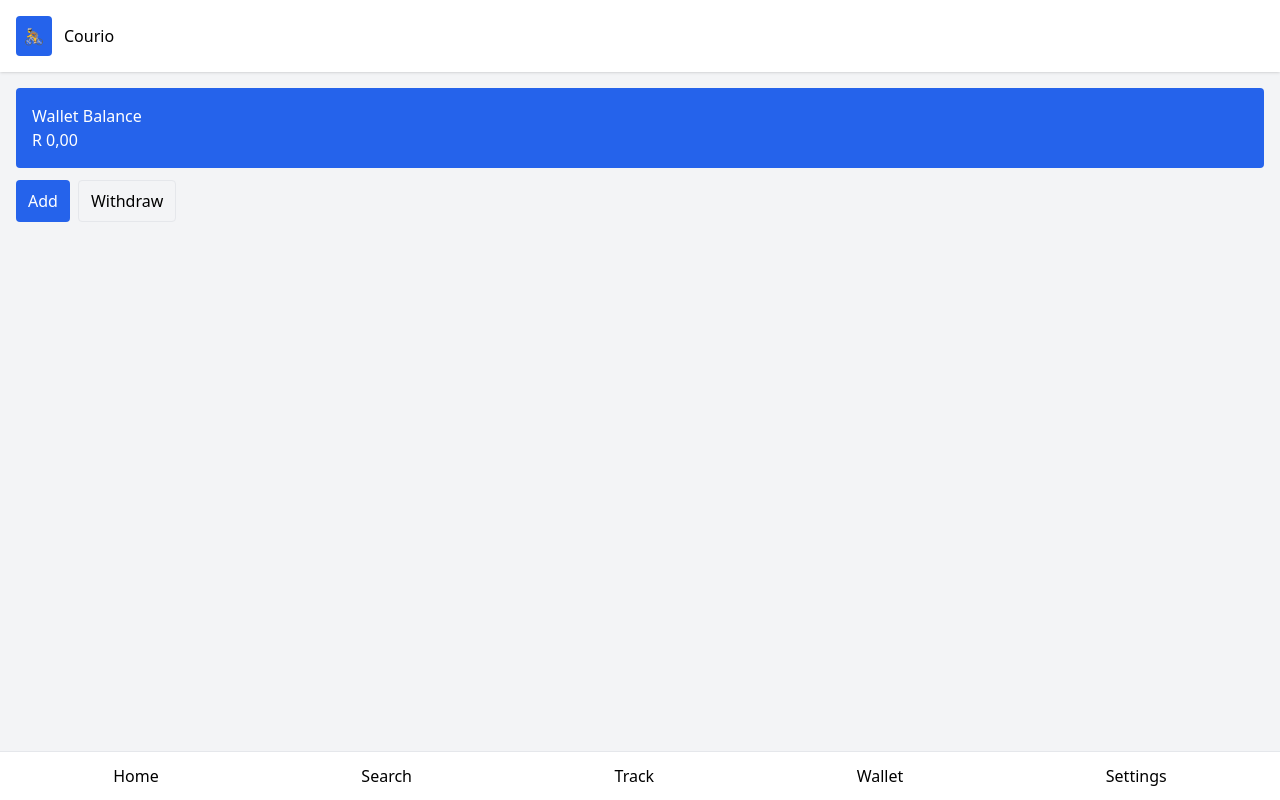
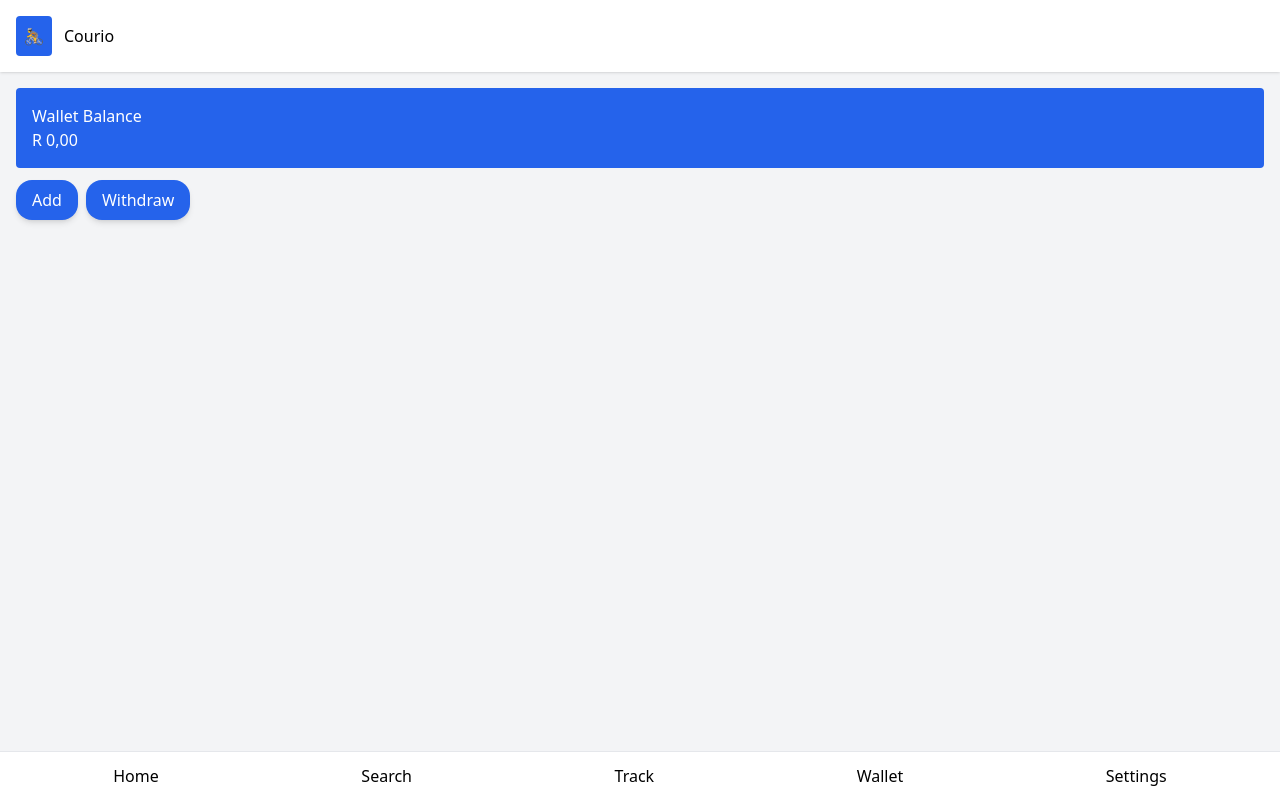
Before and after one commit to Kaneloth/Courio, a Next.js app: page /wallet in a window 1280 px wide. Built offline with nearby package versions, Linux system fonts and the light colour scheme.

Commit message:
Update page.jsx

```diff
--- a/app/wallet/page.jsx
+++ b/app/wallet/page.jsx
@@ -4,8 +4,8 @@ export default function Wallet(){
   <div className="p-4">
    <WalletCard />
    <div className="flex gap-2 mt-3">
-    <button className="bg-blue-600 text-white px-3 py-2 rounded">Add</button>
-    <button className="border px-3 py-2 rounded">Withdraw</button>
+    <button className="bg-blue-600 text-white px-4 py-2 rounded-2xl shadow-md hover:shadow-xl active:scale-95 transition">Add</button>
+    <button className="bg-blue-600 text-white px-4 py-2 rounded-2xl shadow-md hover:shadow-xl active:scale-95 transition">Withdraw</button>
    </div>
   </div>
  )
```
